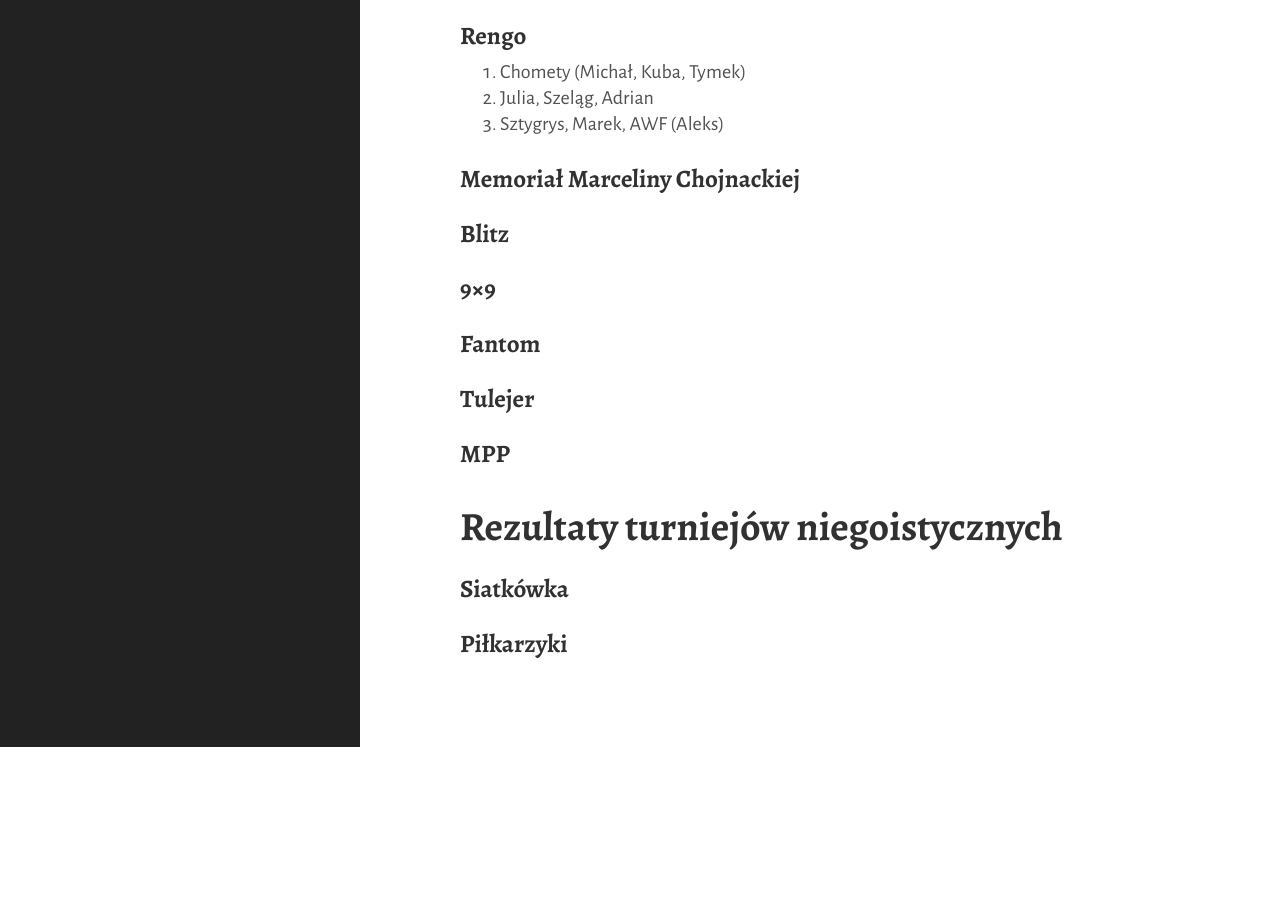
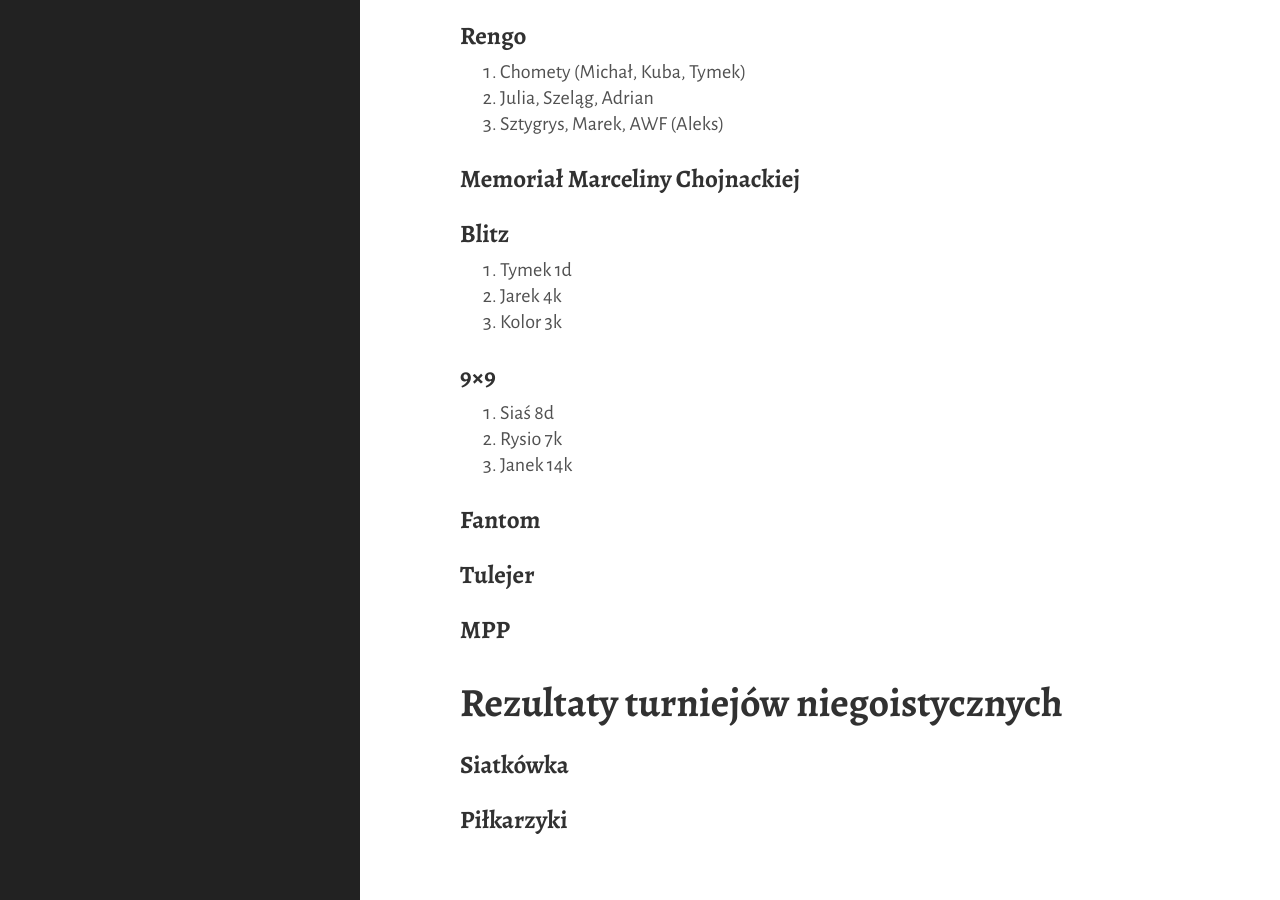
Before and after one commit to tasuki/lsg, a Jekyll site: the page built from _pages/2026.md, in a window 1280 px wide and 900 px high, scrolled down 1106 px. Built offline with Jekyll 4.4.1, drawn with Linux system fonts in a browser that asks for light colours; before the commit the page ends 1853 px from its top, so only the background shows below that.

Commit message:
Blitz i 9x9

```diff
--- a/_pages/2026.md
+++ b/_pages/2026.md
@@ -57,7 +57,15 @@ Dzięki wszystkim za przybycie!
 
 ### Blitz
 
+1. Tymek 1d
+2. Jarek 4k
+3. Kolor 3k
+
 ### 9×9
+
+1. Siaś 8d
+2. Rysio 7k
+3. Janek 14k
 
 ### Fantom
 
```
